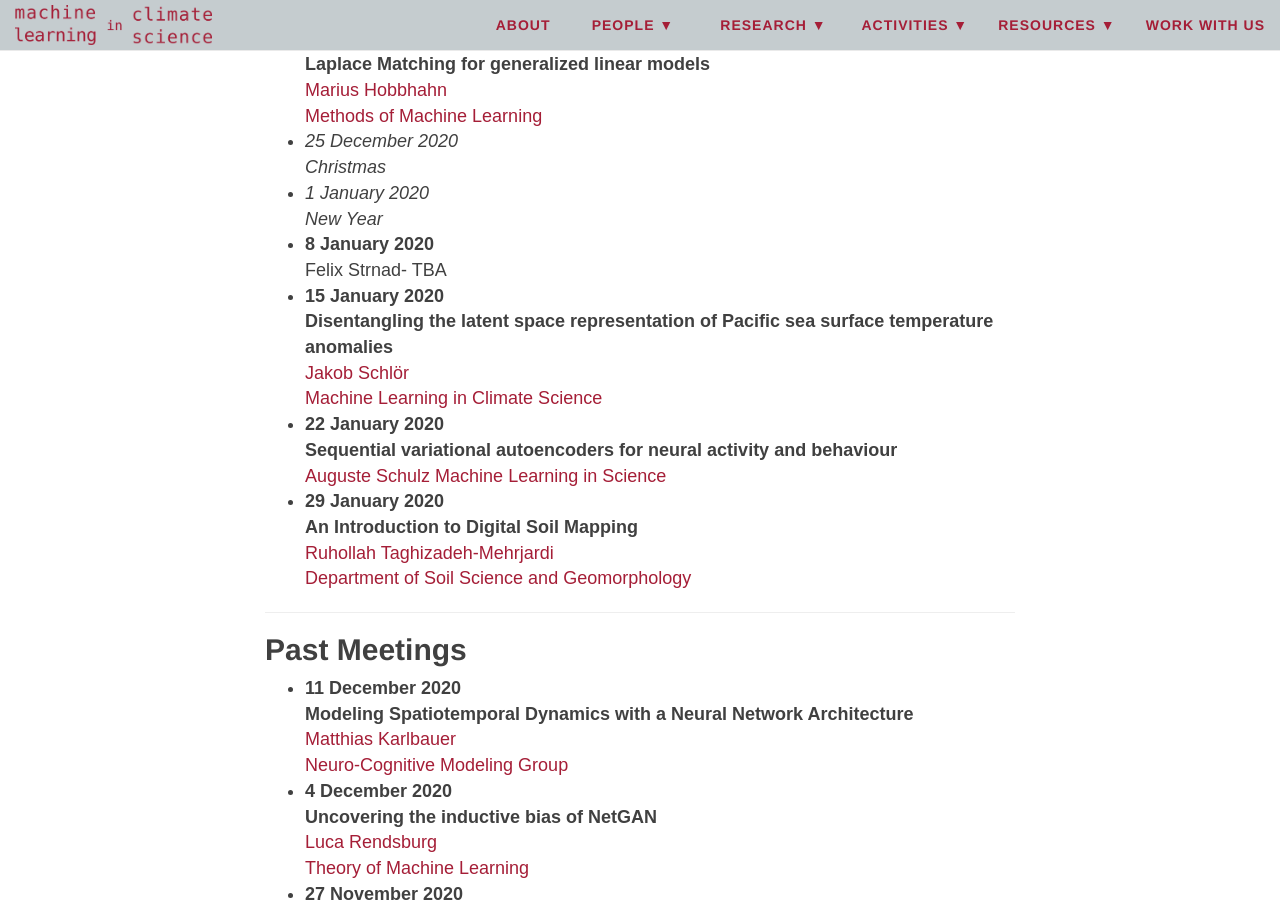
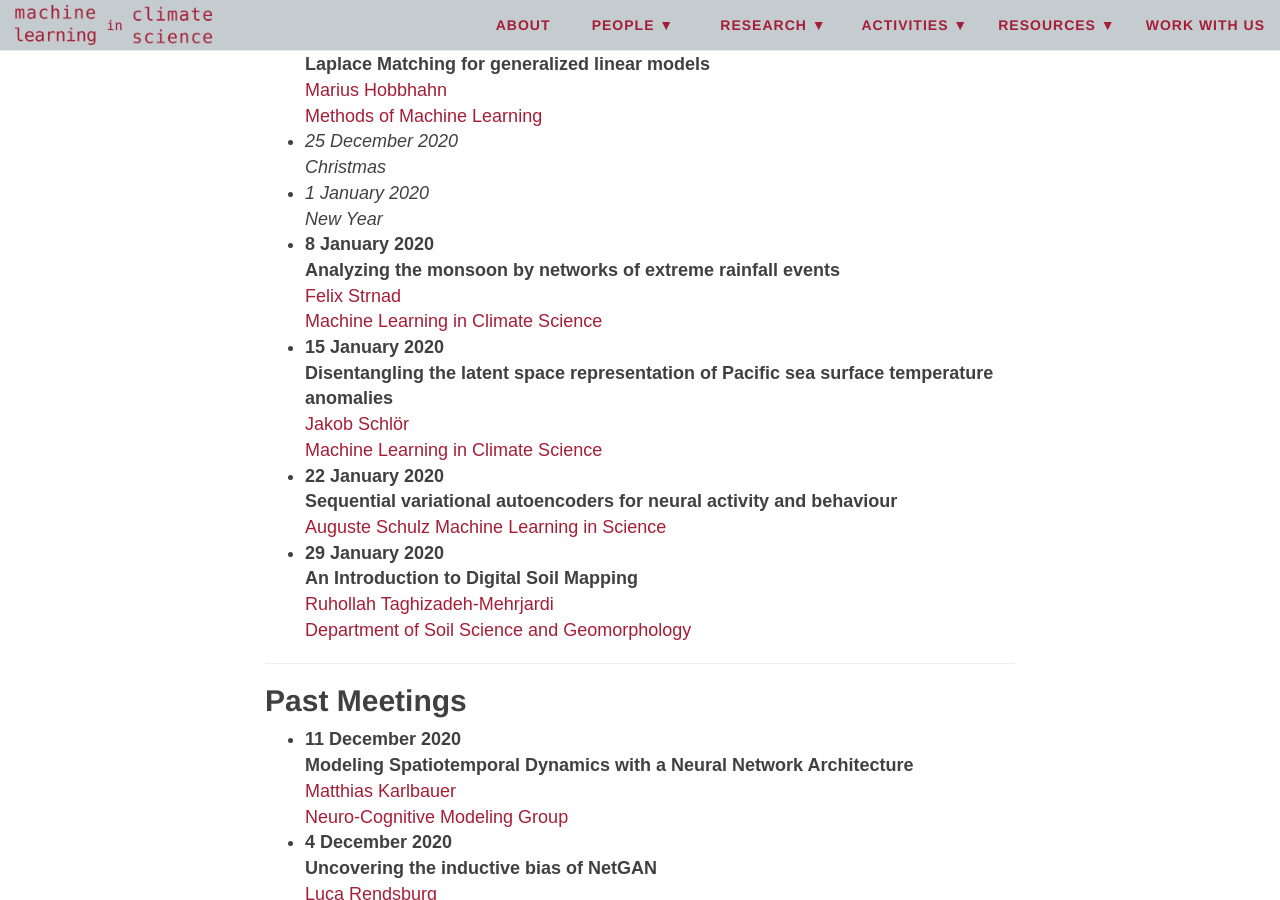
Before and after one commit to mlcs/mlcs.github.io, a Jekyll site: the page built from activities/group-meetings.md, in a window 1280 px wide and 900 px high, scrolled down 979 px. Built offline with Jekyll 4.4.1, drawn with Linux system fonts in a browser that asks for light colours; nearby versions of some CDN libraries.

Commit message:
group meetings -> add Felix's title

```diff
--- a/activities/group-meetings.md
+++ b/activities/group-meetings.md
@@ -33,7 +33,9 @@ _Christmas_
 + _1 January 2020_
 _New Year_
 + **8 January 2020**
-Felix Strnad- TBA
+**Analyzing the monsoon by networks of extreme rainfall events**
+[Felix Strnad](https://mlcs.github.io/people/strnad/)
+[Machine Learning in Climate Science](https://mlcs.github.io/about-mlcs/)
 + **15 January 2020**
 **Disentangling the latent space representation of Pacific sea surface
 temperature anomalies**
```
